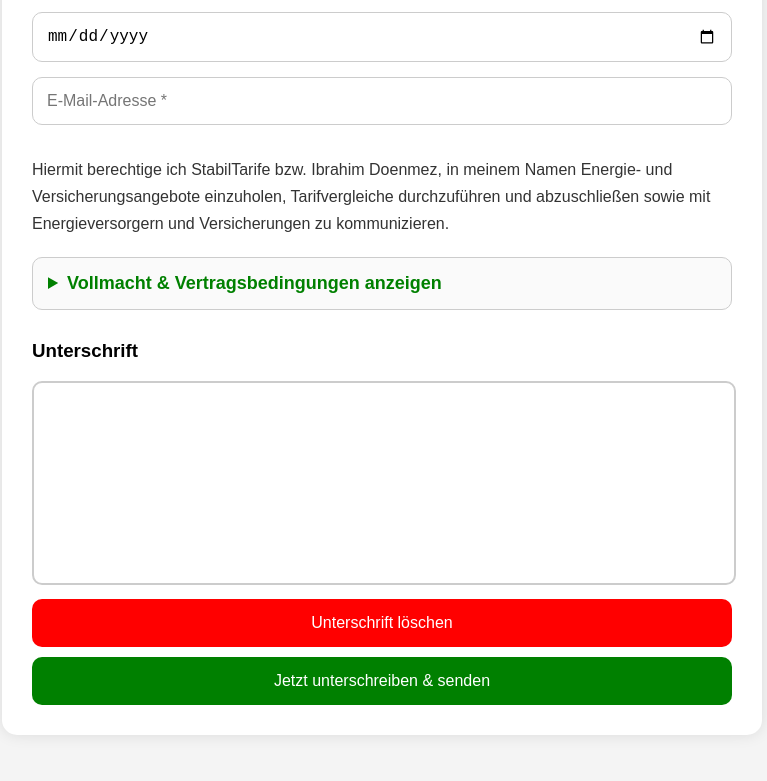
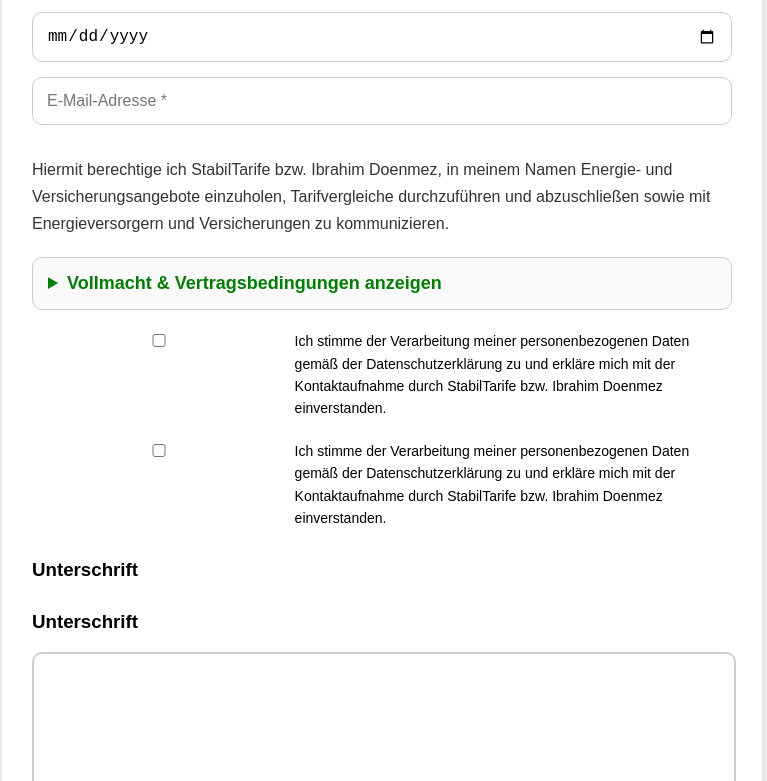
Before and after one commit to ibodoen-del/freigabe, a website: page index.html in a window 1280 px wide. Shown: the part 434-1215 px from the top of the page, without its empty margins (258-1025 px from the left). Before the commit the page ends 1189 px from the top, so only its background shows below. Drawn offline with nearby package versions, Linux system fonts and the light colour scheme.

Commit message:
Update index.html

```diff
--- a/index.html
+++ b/index.html
@@ -166,7 +166,67 @@ Diese Vollmacht gilt bis auf Widerruf.
 </div>
 
 </details>
-<h3>Unterschrift</h3>
+  </details>
+
+<label style="
+display:flex;
+align-items:flex-start;
+gap:10px;
+margin-top:20px;
+font-size:14px;
+line-height:1.6;
+">
+
+<input
+type="checkbox"
+id="datenschutz"
+required
+style="
+margin-top:4px;
+">
+
+<span>
+
+Ich stimme der Verarbeitung meiner personenbezogenen Daten
+gemäß der Datenschutzerklärung zu und erkläre mich
+mit der Kontaktaufnahme durch StabilTarife bzw.
+Ibrahim Doenmez einverstanden.
+
+</span>
+
+</label>
+
+</details>
+
+<label style="
+display:flex;
+align-items:flex-start;
+gap:10px;
+margin-top:20px;
+font-size:14px;
+line-height:1.6;
+">
+
+<input
+type="checkbox"
+id="datenschutz"
+required
+style="
+margin-top:4px;
+">
+
+<span>
+
+Ich stimme der Verarbeitung meiner personenbezogenen Daten
+gemäß der Datenschutzerklärung zu und erkläre mich
+mit der Kontaktaufnahme durch StabilTarife bzw.
+Ibrahim Doenmez einverstanden.
+
+</span>
+
+</label>
+
+<h3>Unterschrift</h3><h3>Unterschrift</h3>
 
 <canvas id="signature-pad"></canvas>
 
```
